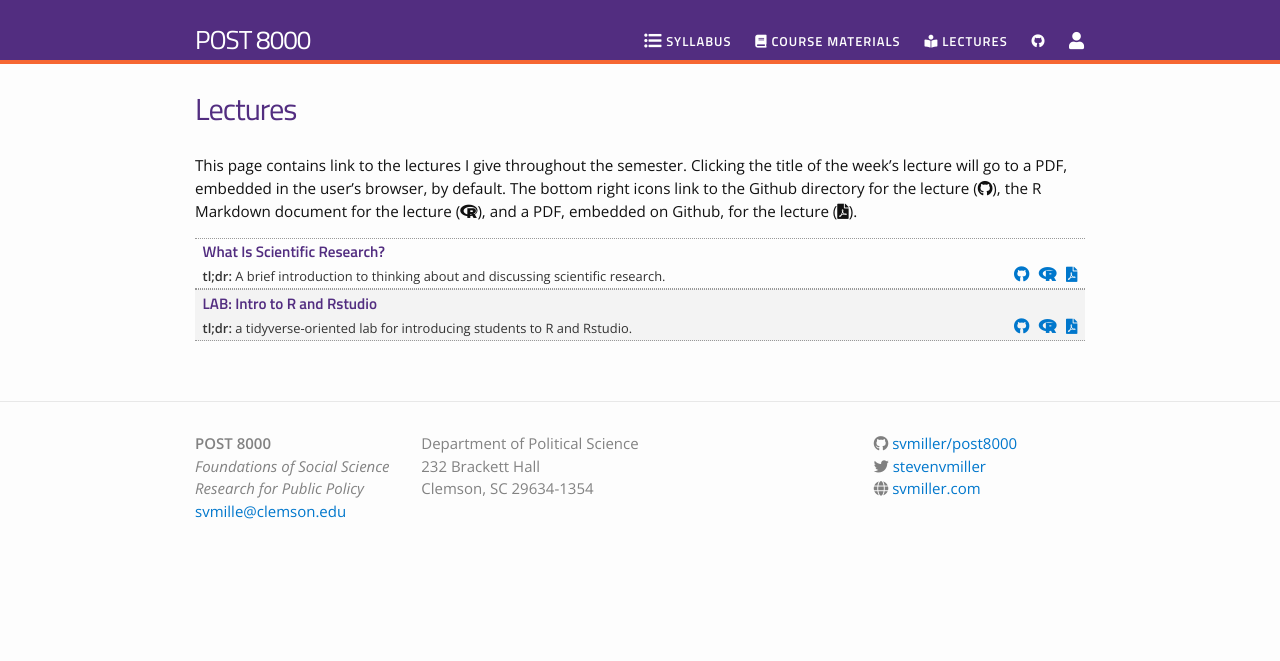
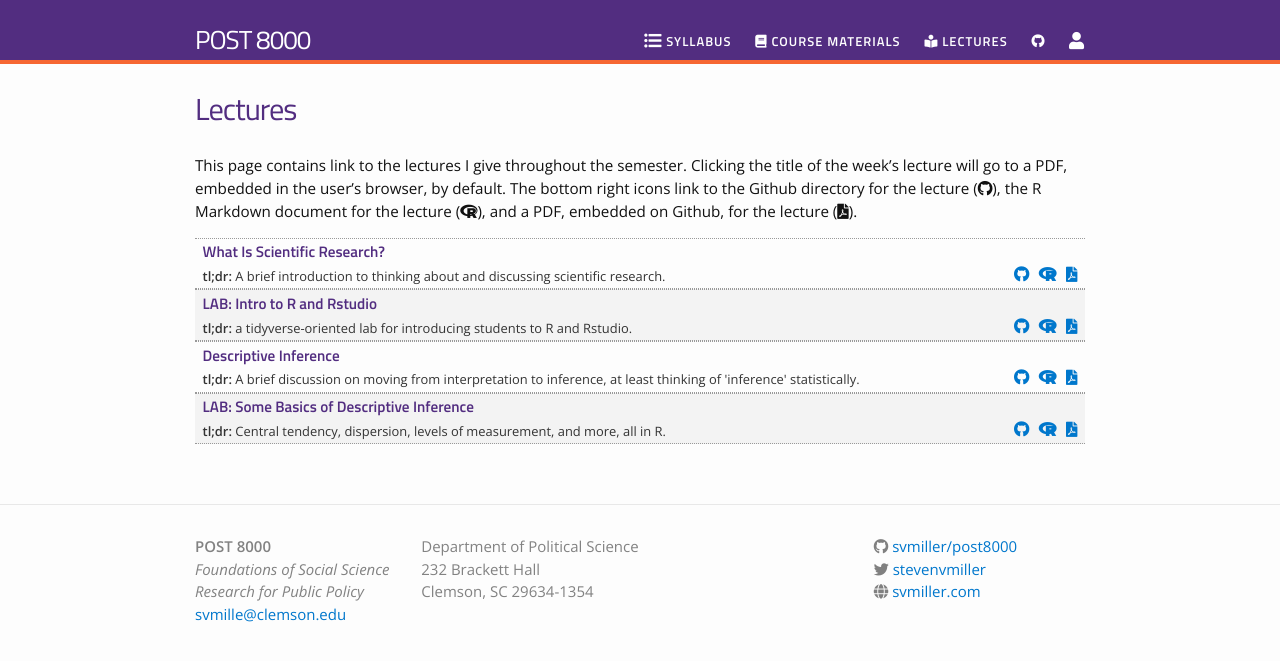
Before and after one commit to svmiller/post8000, a Jekyll site: the page built from lectures.md, in a window 1280 px wide. Shown: the top 661 px of the page. Built offline with Jekyll 4.4.1, drawn with Linux system fonts in a browser that asks for light colours; nearby versions of some CDN libraries.

Commit message:
commit to website.

```diff
--- a/_data/lectures.yml
+++ b/_data/lectures.yml
@@ -12,3 +12,13 @@
   filename: intro-r-rstudio
   dirname: intro-r-rstudio
   tldr: "a tidyverse-oriented lab for introducing students to R and Rstudio."
+
+- title: "Descriptive Inference"
+  filename: descriptive-inference
+  dirname: descriptive-inference
+  tldr: "A brief discussion on moving from interpretation to inference, at least thinking of 'inference' statistically."
+
+- title: "LAB: Some Basics of Descriptive Inference"
+  filename: descriptive-inference-lab
+  dirname: descriptive-inference-lab
+  tldr: "Central tendency, dispersion, levels of measurement, and more, all in R."
```
